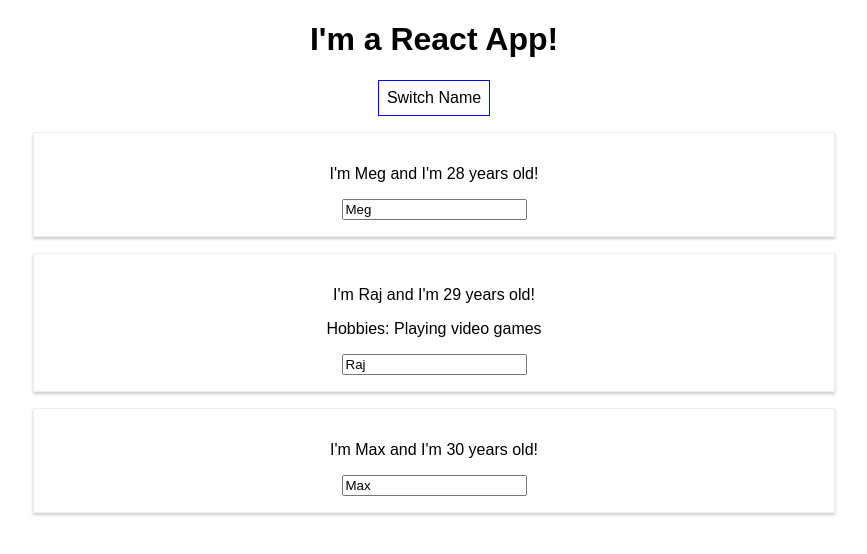
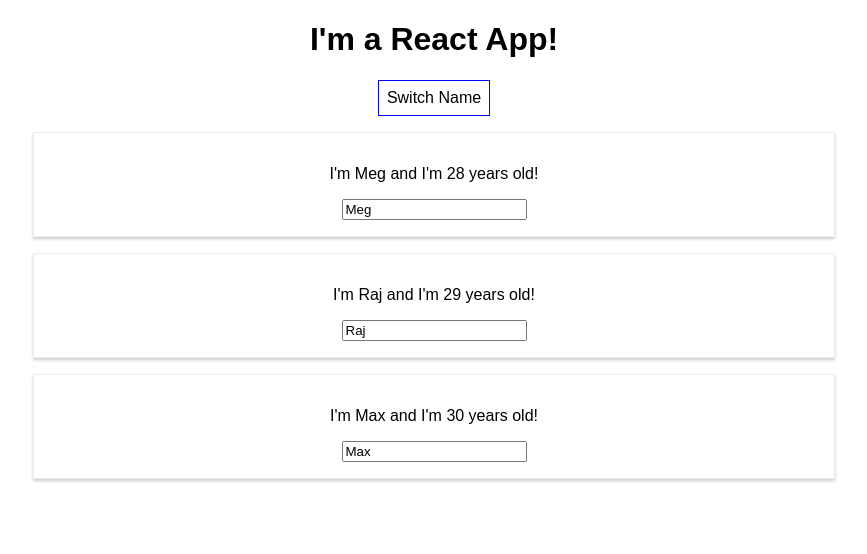
Before and after one commit to meghna-saxena/react-app, a React (Create React App) app in the folder ListsConditions/: page / in a window 1280 px wide. Both pictures are taken after a click on the button "Switch Name". Shown: the top 554 px of the page, without its empty margins (206-1073 px from the left). Built offline with nearby package versions, Linux system fonts and the light colour scheme.

Commit message:
updating state immutably

```diff
--- a/ListsConditions/src/App.js
+++ b/ListsConditions/src/App.js
@@ -11,16 +11,6 @@
     ]
   }
 
-  switchNameHandler = (newName) => {
-    this.setState({
-      persons: [
-        { name: newName, age: 28 },
-        { name: "Raj", age: 29 },
-        { name: "Max", age: 32 }
-      ]
-    });
-  }
-
   nameChangedHandler = (event) => {
     this.setState({
       persons: [
@@ -30,6 +20,15 @@
       ],
       showPersons: false
     });
+  }
+
+  deletePersonHandler = (personIndex) => {
+    //manipulating data immutably
+    // const persons = this.state.persons(slice);
+    const persons = [...this.state.persons];
+    persons.splice(personIndex, 1); //removes 1 el from the personIndex
+
+    this.setState({persons: persons});
   }
 
   togglePersonsHandler = () => {
@@ -51,19 +50,12 @@
     if (this.state.showPersons) {
       persons = (
         <div >
-          <Person
-            name={this.state.persons[0].name}
-            age={this.state.persons[0].age} />
-          <Person
-            name={this.state.persons[1].name}
-            age={this.state.persons[1].age}
-            clicked={this.switchNameHandler.bind(this, 'Ed')}
-            changed={this.nameChangedHandler}>
-            Hobbies: Playing video games
-        </Person>
-          <Person
-            name={this.state.persons[2].name}
-            age={this.state.persons[2].age} />
+         {this.state.persons.map((person, index) => {
+           return <Person
+           clicked = {() => this.deletePersonHandler(index)}
+           name={person.name}
+           age={person.age} />
+         })}
         </div >
       );
     }
```
Also changed, not shown: 1 other file (tests, documents, lock files or other folders).
